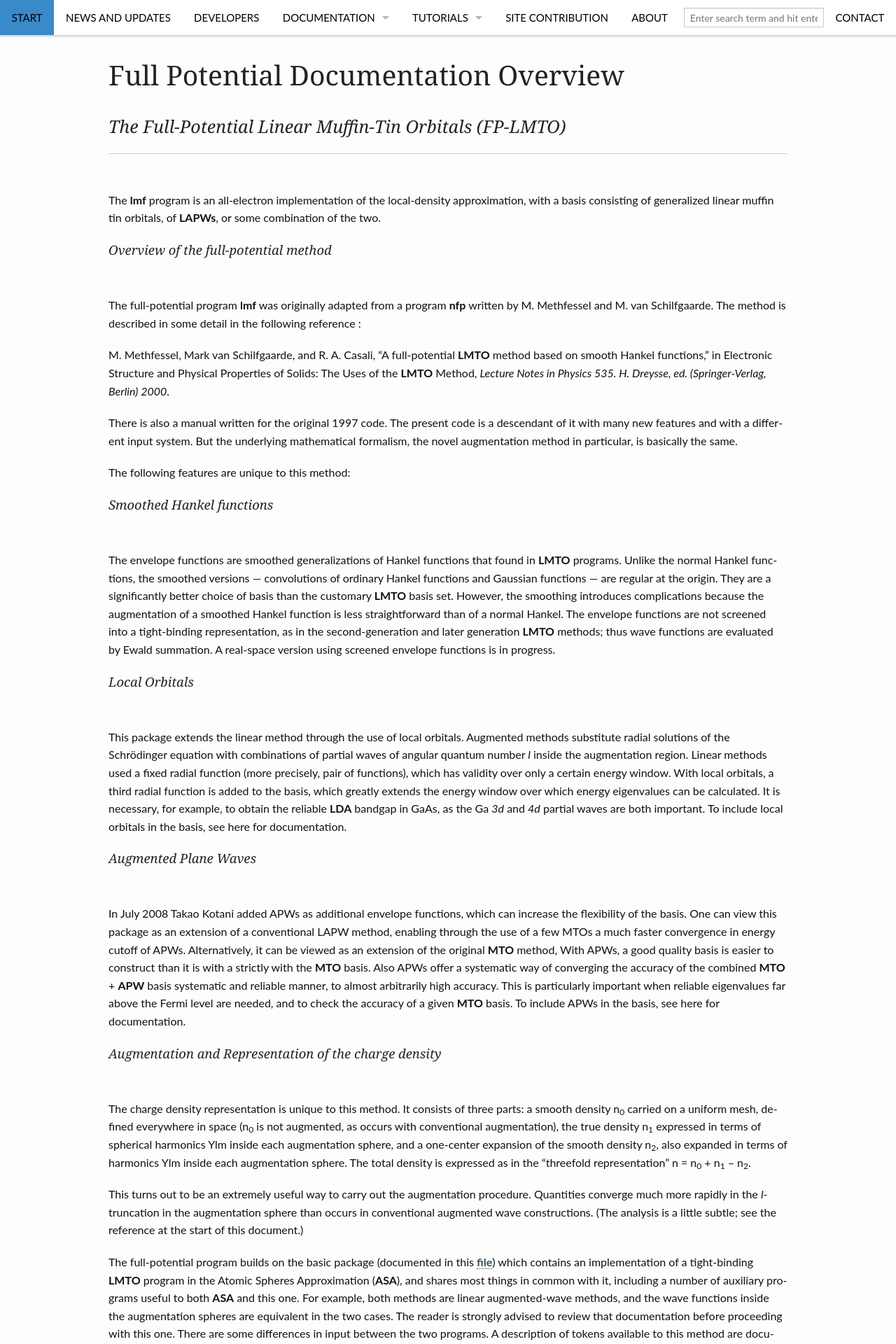
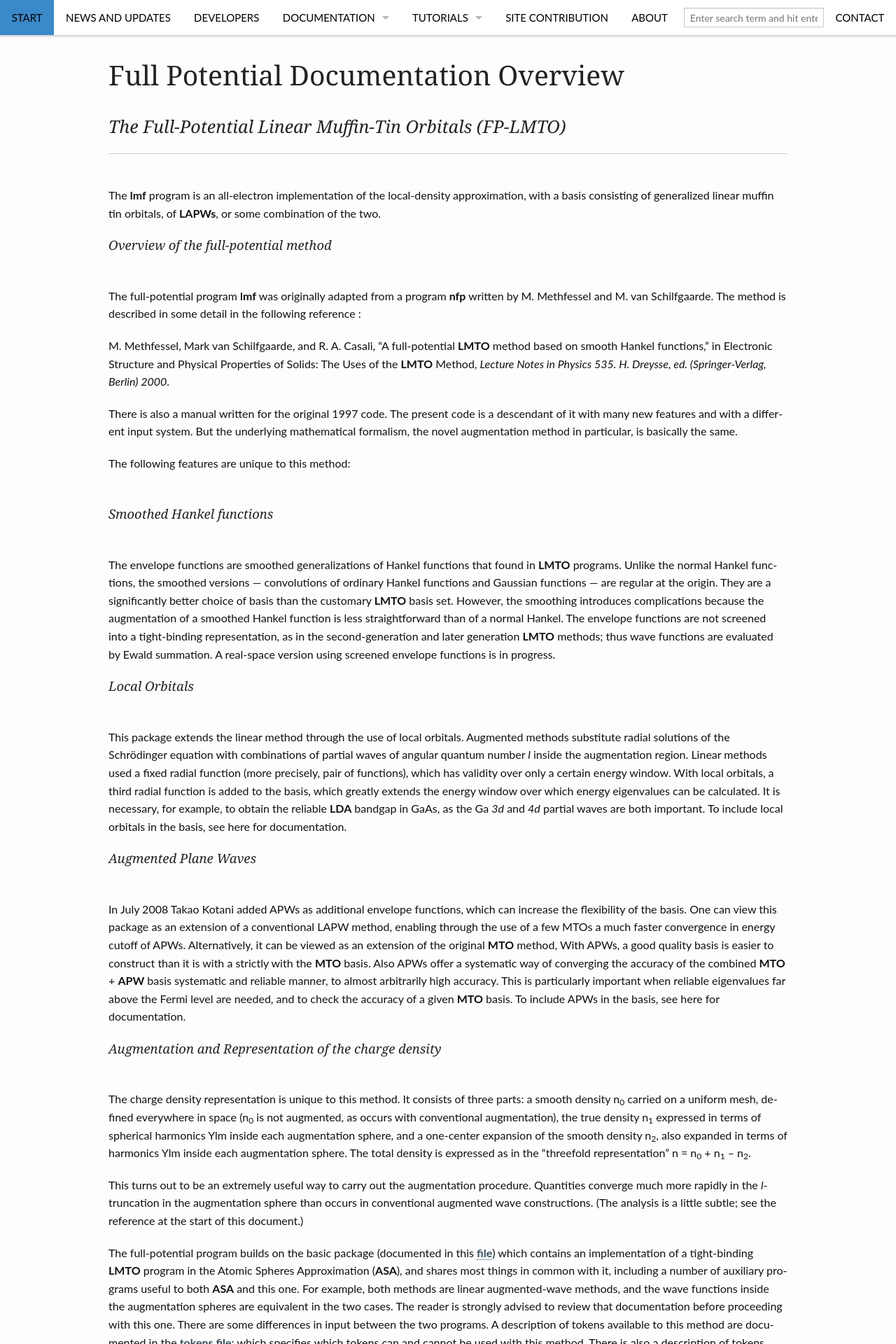
Before and after one commit to smckech/lordcephei.github.io, a Jekyll site: the page built from pages/fplmtoverview.md, in a window 1280 px wide. Shown: the top 1920 px of the page at 70% size. Built offline with Jekyll 4.4.1, drawn with Linux system fonts in a browser that asks for light colours.

Commit message:
fixing the spacing in the fp docs

```diff
--- a/pages/fplmtoverview.md
+++ b/pages/fplmtoverview.md
@@ -11,12 +11,12 @@ header: no
 ###*The Full-Potential Linear Muffin-Tin Orbitals (FP-LMTO)*
 _______________________________________________________________
 
-<hr style="height:10pt; visibility:hidden;" />
+<hr style="height:5pt; visibility:hidden;" />
 
 The **lmf** program is an all-electron implementation of the local-density approximation, with a basis consisting of generalized linear muffin tin orbitals, of **LAPWs**, or some combination of the two.
 
 #####*Overview of the full-potential method*
-<hr style="height:10pt; visibility:hidden;" />
+<hr style="height:5pt; visibility:hidden;" />
 
 The full-potential program **lmf** was originally adapted from a program **nfp** written by M. Methfessel and M. van Schilfgaarde. The method is described in some detail in the following reference :
 
@@ -26,23 +26,24 @@ There is also a manual written for the original 1997 code. The present code is a
 
 The following features are unique to this method:
 
+<hr style="height:5pt; visibility:hidden;" />
 #####*Smoothed Hankel functions*
-<hr style="height:10pt; visibility:hidden;" />
+<hr style="height:5pt; visibility:hidden;" />
 
 The envelope functions are smoothed generalizations of Hankel functions that found in **LMTO** programs. Unlike the normal Hankel functions, the smoothed versions — convolutions of ordinary Hankel functions and Gaussian functions — are regular at the origin. They are a significantly better choice of basis than the customary **LMTO** basis set. However, the smoothing introduces complications because the augmentation of a smoothed Hankel function is less straightforward than of a normal Hankel. The envelope functions are not screened into a tight-binding representation, as in the second-generation and later generation **LMTO** methods; thus wave functions are evaluated by Ewald summation. A real-space version using screened envelope functions is in progress.
 
 #####*Local Orbitals*
-<hr style="height:10pt; visibility:hidden;" />
+<hr style="height:5pt; visibility:hidden;" />
 
 This package extends the linear method through the use of local orbitals. Augmented methods substitute radial solutions of the Schrödinger equation with combinations of partial waves of angular quantum number *l* inside the augmentation region. Linear methods used a fixed radial function (more precisely, pair of functions), which has validity over only a certain energy window. With local orbitals, a third radial function is added to the basis, which greatly extends the energy window over which energy eigenvalues can be calculated. It is necessary, for example, to obtain the reliable **LDA** bandgap in GaAs, as the Ga *3d* and *4d* partial waves are both important. To include local orbitals in the basis, see here for documentation.
 
 #####*Augmented Plane Waves*
-<hr style="height:10pt; visibility:hidden;" />
+<hr style="height:5pt; visibility:hidden;" />
 
 In July 2008 Takao Kotani added APWs as additional envelope functions, which can increase the flexibility of the basis. One can view this package as an extension of a conventional LAPW method, enabling through the use of a few MTOs a much faster convergence in energy cutoff of APWs. Alternatively, it can be viewed as an extension of the original **MTO** method, With APWs, a good quality basis is easier to construct than it is with a strictly with the **MTO** basis. Also APWs offer a systematic way of converging the accuracy of the combined **MTO** + **APW** basis systematic and reliable manner, to almost arbitrarily high accuracy. This is particularly important when reliable eigenvalues far above the Fermi level are needed, and to check the accuracy of a given **MTO** basis. To include APWs in the basis, see here for documentation.
 
 #####*Augmentation and Representation of the charge density*
-<hr style="height:10pt; visibility:hidden;" />
+<hr style="height:5pt; visibility:hidden;" />
 
 The charge density representation is unique to this method. It consists of three parts: a smooth density n<sub>0</sub> carried on a uniform mesh, defined everywhere in space (n<sub>0</sub> is not augmented, as occurs with conventional augmentation), the true density n<sub>1</sub> expressed in terms of spherical harmonics Ylm inside each augmentation sphere, and a one-center expansion of the smooth density n<sub>2</sub>, also expanded in terms of harmonics Ylm inside each augmentation sphere. The total density is expressed as in the “threefold representation” n = n<sub>0</sub> + n<sub>1</sub> – n<sub>2</sub>.
 
@@ -55,7 +56,7 @@ One important difference between the **ASA** and **FP** methods is that the **FP
 A second important difference is that the basis set is more complicated, and in its current form, the user must choose parameters defining the basis. This complication is the most onerous part of the present method, and there are plans for redesign; but at present is necessary to treat the interstitial region reliably. The inputs are described below; see also [this](/fpoptbas/) for a tutorial about choosing the basis optimally. Note also with the incorporation of the **APW** basis, other options are available.
 
 #####*The FP package adds two executable programs to the basic one:*
-<hr style="height:10pt; visibility:hidden;" />
+<hr style="height:5pt; visibility:hidden;" />
 
 + Program lmf is the program used for self-consistent full-potential calculations. It requires a starting density, which it obtains either from a binary restart file *rst.ext*{: style="color: blue"} (typically generated by a prior invocation of **lmf**) or an (almost) equivalent version *rsta.ext*{: style="color: blue"} in **ASCII** format, from a superposition of free-atom densities (*file atm.ext*{: style="color: blue"}), which is created as follows
 
```
